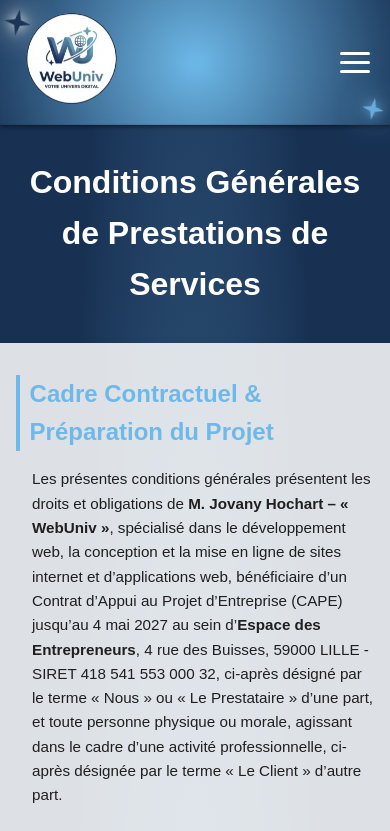
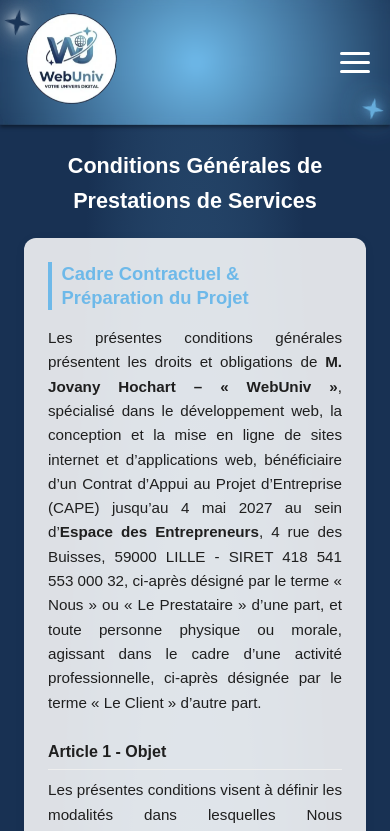
Before and after one commit to JHochart0/WebUniv, a React (Vite) app: page /gtc in a window 390 px wide. Shown: the top 831 px of the page. Built offline with nearby package versions, Linux system fonts and the light colour scheme.

Commit message:
fixes on multiple pages for responsive format

```diff
--- a/src/css/Contact.css
+++ b/src/css/Contact.css
@@ -623,11 +623,11 @@
         min-height: auto;
         min-width: auto !important;
         width: 100%;
-        background: var(--color-white);
-        border: 1px solid #e2e8f0;
         box-shadow: 0 4px 20px rgba(24, 49, 83, 0.04);
         padding: 40px 25px;
     }
+
+
 
 
 
--- a/src/css/GTC.css
+++ b/src/css/GTC.css
@@ -24,6 +24,11 @@
     font-family: var(--font-main);
 }
 
+.GTC-container,
+.GTC-container * {
+    box-sizing: border-box;
+}
+
 /*********************************
 ******GTC page main title*******
 *********************************/
@@ -46,7 +51,6 @@
     box-shadow: 0 2px 10px rgba(0, 0, 0, 0.08);
     padding: 2rem;
     margin-bottom: 2rem;
-    transition: transform 0.2s ease;
 }
 
 
@@ -73,10 +77,10 @@
     margin-left: 1rem;
 }
 
-
 .gtc-section-text p {
     margin: 0.5rem 0;
     font-size: 0.95rem;
+    text-align: justify;
 }
 
 
@@ -121,3 +125,76 @@
     color: #85b1ee;
     border-bottom: 1px dashed #85b1ee;
 }
+
+/* --- Tablettes  --- */
+@media screen and (max-width: 768px) {
+    .GTC-container {
+        padding: 1.5rem 1rem;
+    }
+
+    .GTC-container h1 {
+        font-size: 1.6rem;
+        margin-bottom: 1.5rem;
+    }
+
+    .gtc-section {
+        min-width: 100%;
+        padding: 1.5rem;
+        margin-bottom: 1.5rem;
+    }
+
+    .gtc-section h2 {
+        font-size: 1.3rem;
+    }
+
+    .gtc-section h3 {
+        font-size: 1.1rem;
+    }
+
+    .gtc-section-text {
+        margin-left: 0.5rem;
+    }
+}
+
+/* --- Mobiles --- */
+@media screen and (max-width: 480px) {
+    .GTC-container {
+        padding: 1.5rem;
+    }
+
+    .GTC-container h1 {
+        font-size: 1.35rem;
+        margin-bottom: 1.25rem;
+    }
+
+    .gtc-section {
+        padding: 1.5rem;
+        border-radius: 0.75rem;
+        margin-bottom: 1.25rem;
+    }
+
+    .gtc-section h2 {
+        font-size: 1.15rem;
+        line-height: 1.3;
+    }
+
+    .gtc-section h3 {
+        font-size: 1rem;
+    }
+
+    .gtc-section-text {
+        margin-left: 0;
+    }
+
+    .gtc-section-text ul {
+        margin-left: 0;
+        padding-left: 1.2rem;
+    }
+
+    .gtc-consumer-note {
+        padding: 0.75rem;
+        margin: 15px 0;
+    }
+
+
+}
--- a/src/css/Home.css
+++ b/src/css/Home.css
@@ -988,6 +988,7 @@
     }
 
     .process-reassurance-banner {
+        display:grid;
         grid-template-columns: 1fr;
         gap: 25px;
         padding: 25px;
--- a/src/css/Legal.css
+++ b/src/css/Legal.css
@@ -23,6 +23,12 @@
     line-height: 1.6;
     color: var(--color-dark-gray);
     font-family: var(--font-main);
+}
+
+
+.legal-container,
+.legal-container * {
+    box-sizing: border-box;
 }
 
 /*********************************
```
